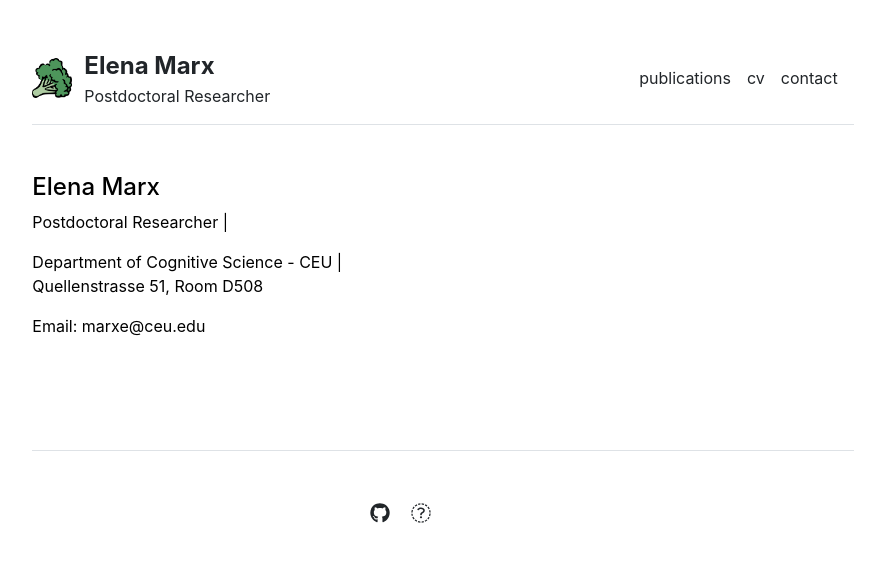
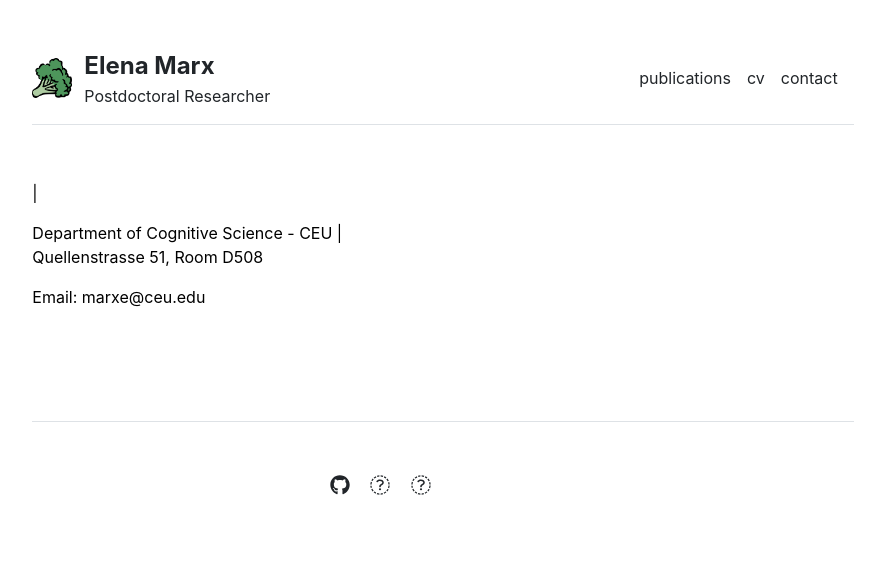
Before and after one commit to elena-marx/elena-marx.github.io, a Jekyll site: the page built from contact.md, in a window 1280 px wide. Shown: the top 562 px of the page, without its empty margins (197-1082 px from the left). Built offline with Jekyll 4.4.1, drawn with Linux system fonts in a browser that asks for light colours.

Commit message:
Added Google Scholar link

```diff
--- a/_data/settings.yml
+++ b/_data/settings.yml
@@ -17,10 +17,10 @@ menu:
 
 social:
 - {icon: 'github', link: 'https://github.com/elena-marx'}
-- {icon: 'lcl', link: 'https://lcl.ceu.edu'}
-#- {icon: 'instagram', link: 'https://instagram.com/paululele'}
+- {icon: 'graduation-cap', link: 'https://scholar.google.com/citations?user=ORWaqFEAAAAJ&hl=de&oi=ao'}
+- {icon: 'university', link: 'https://lcl.ceu.edu'}
 #- {icon: 'linkedin', link: 'https://linkedin.com/in/lenpaul'}
 
 contacts:
-- {name: 'Elena Marx', title: 'Postdoctoral Researcher', institution: 'Department of Cognitive Science - CEU', institution_address: 'Quellenstrasse 51, Room D508', email: 'marxe@ceu.edu'}
+- {institution: 'Department of Cognitive Science - CEU', institution_address: 'Quellenstrasse 51, Room D508', email: 'marxe@ceu.edu'}
 #image: 'assets/img/contact.jpg'}
```
